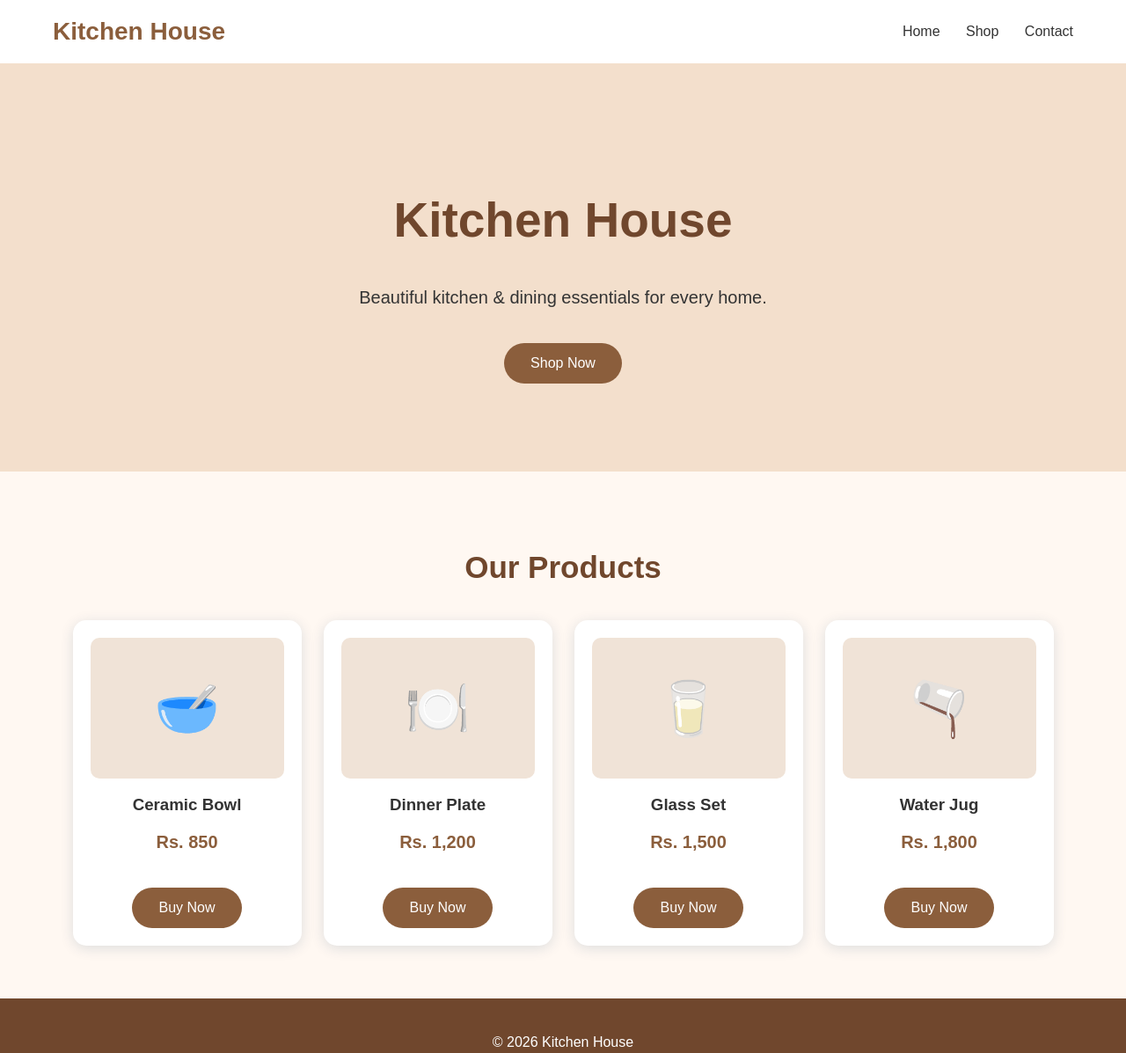
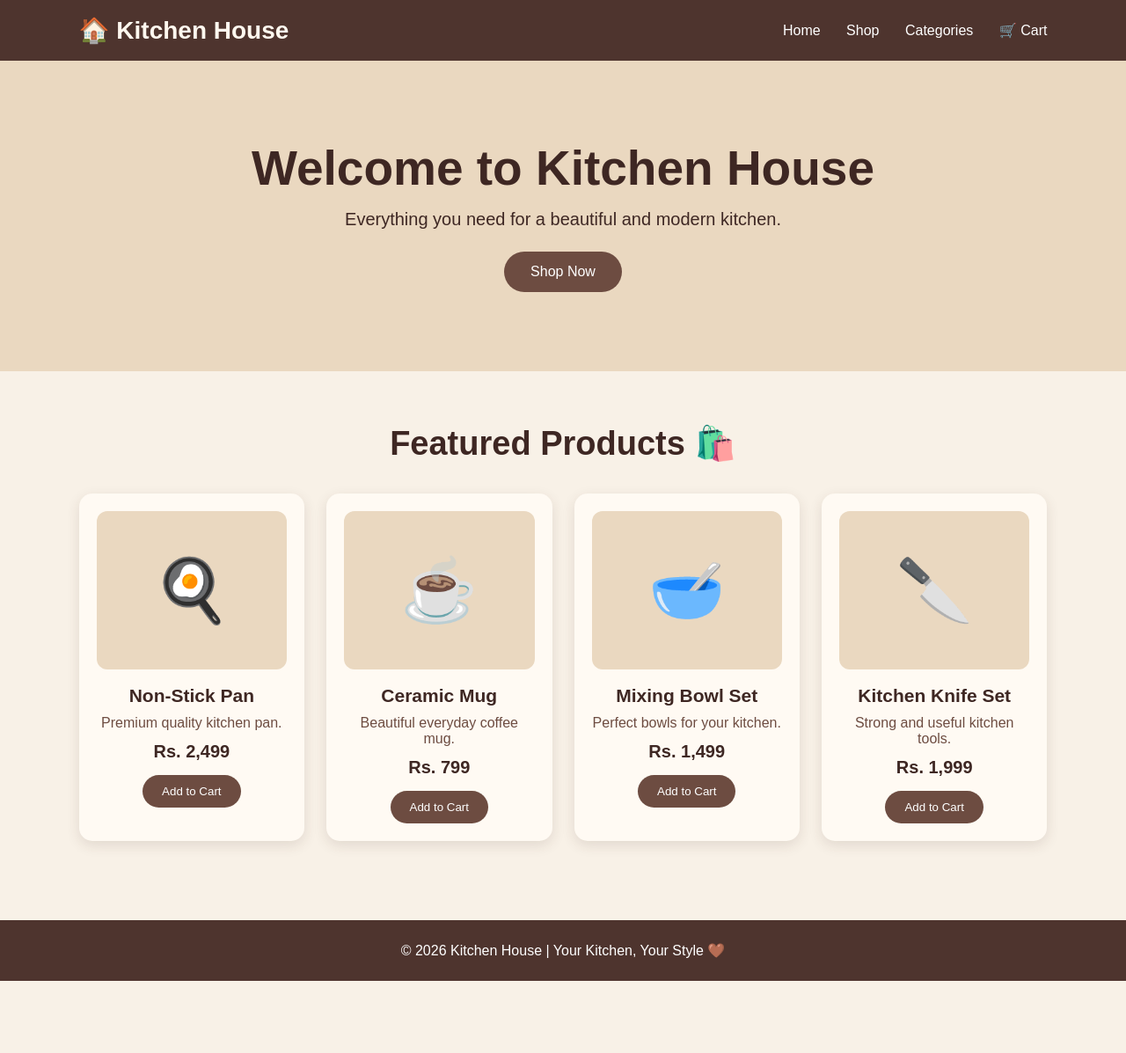
Before and after one commit to ayeshakhaleel/kitchen-house, a plain HTML site: page index.html in a window 1280 px wide. Shown: the whole page at 88% size. After the commit the page ends 1115 px from the top, so only its background shows below. Drawn offline with Linux system fonts and the light colour scheme.

Commit message:
Refactor index.html for better layout and styling
Updated HTML structure, styles, and content for improved layout and design.

```diff
--- a/index.html
+++ b/index.html
@@ -1,171 +1,235 @@
  <!DOCTYPE html>
-<html>
+<html lang="en">
 <head>
+    <meta charset="UTF-8">
+    <meta name="viewport" content="width=device-width, initial-scale=1.0">
     <title>Kitchen House</title>
 
     <style>
-        body {
+        * {
             margin: 0;
-            font-family: Arial, sans-serif;
-            background: #fff8f2;
-            color: #333;
+            padding: 0;
+            box-sizing: border-box;
         }
 
-        header {
-            background: white;
-            padding: 20px 60px;
+        body {
+            font-family: Arial, sans-serif;
+            background: #f8f1e7;
+            color: #3e2723;
+        }
+
+        /* NAVBAR */
+        nav {
+            background: #4e342e;
+            padding: 18px 7%;
             display: flex;
             justify-content: space-between;
             align-items: center;
-            box-shadow: 0 2px 10px #ddd;
         }
 
         .logo {
+            color: #fff8ef;
             font-size: 28px;
             font-weight: bold;
-            color: #8b5e3c;
         }
 
         nav a {
+            color: white;
+            text-decoration: none;
             margin-left: 25px;
-            text-decoration: none;
-            color: #333;
         }
 
+        nav a:hover {
+            color: #d7a86e;
+        }
+
+        /* HERO */
         .hero {
             text-align: center;
-            padding: 100px 20px;
-            background: #f3dfcc;
+            padding: 90px 20px;
+            background: #ead8c0;
         }
 
         .hero h1 {
             font-size: 55px;
-            color: #70472d;
+            margin-bottom: 15px;
         }
 
         .hero p {
             font-size: 20px;
+            margin-bottom: 25px;
         }
 
-        .button {
+        .shop-btn {
             display: inline-block;
-            background: #8b5e3c;
+            background: #6d4c41;
             color: white;
             padding: 14px 30px;
             border-radius: 25px;
             text-decoration: none;
-            margin-top: 20px;
+        }
+
+        /* PRODUCTS */
+        .products-section {
+            padding: 60px 7%;
+            text-align: center;
+        }
+
+        .products-section h2 {
+            font-size: 38px;
+            margin-bottom: 35px;
         }
 
         .products {
-            padding: 60px;
-            text-align: center;
-        }
-
-        .products h2 {
-            color: #70472d;
-            font-size: 35px;
-        }
-
-        .product-container {
-            display: flex;
-            justify-content: center;
+            display: grid;
+            grid-template-columns: repeat(auto-fit, minmax(220px, 1fr));
             gap: 25px;
-            flex-wrap: wrap;
-            margin-top: 40px;
         }
 
         .product {
-            background: white;
-            width: 220px;
+            background: #fffaf3;
             padding: 20px;
             border-radius: 15px;
-            box-shadow: 0 3px 15px #ddd;
+            box-shadow: 0 5px 15px rgba(62, 39, 35, 0.12);
         }
 
         .product-image {
-            height: 160px;
-            background: #f0e3d7;
+            height: 180px;
+            background: #ead8c0;
+            border-radius: 12px;
             display: flex;
             justify-content: center;
             align-items: center;
-            font-size: 60px;
-            border-radius: 10px;
+            font-size: 70px;
+            margin-bottom: 18px;
+        }
+
+        .product h3 {
+            font-size: 21px;
+            margin-bottom: 10px;
+        }
+
+        .product p {
+            color: #6d4c41;
+            margin-bottom: 12px;
         }
 
         .price {
-            color: #8b5e3c;
             font-size: 20px;
             font-weight: bold;
+            margin-bottom: 15px;
         }
 
+        .cart-btn {
+            background: #6d4c41;
+            color: white;
+            border: none;
+            padding: 11px 22px;
+            border-radius: 20px;
+            cursor: pointer;
+        }
+
+        .cart-btn:hover {
+            background: #3e2723;
+        }
+
+        /* FOOTER */
         footer {
-            background: #70472d;
+            background: #4e342e;
             color: white;
             text-align: center;
             padding: 25px;
+            margin-top: 30px;
+        }
+
+        @media (max-width: 600px) {
+            nav {
+                flex-direction: column;
+                gap: 15px;
+            }
+
+            nav a {
+                margin: 0 8px;
+            }
+
+            .hero h1 {
+                font-size: 40px;
+            }
         }
     </style>
 </head>
 
 <body>
 
-<header>
-    <div class="logo">Kitchen House</div>
+    <!-- NAVBAR -->
+    <nav>
+        <div class="logo">🏠 Kitchen House</div>
 
-    <nav>
+        <div>
             <a href="#">Home</a>
-        <a href="#products">Shop</a>
-        <a href="#">Contact</a>
+            <a href="#shop">Shop</a>
+            <a href="#">Categories</a>
+            <a href="#">🛒 Cart</a>
+        </div>
     </nav>
-</header>
 
+    <!-- HERO -->
     <section class="hero">
-    <h1>Kitchen House</h1>
-    <p>Beautiful kitchen & dining essentials for every home.</p>
-    <a href="#products" class="button">Shop Now</a>
+        <h1>Welcome to Kitchen House</h1>
+
+        <p>
+            Everything you need for a beautiful and modern kitchen.
+        </p>
+
+        <a href="#shop" class="shop-btn">Shop Now</a>
     </section>
 
-<section class="products" id="products">
+    <!-- PRODUCTS -->
+    <section class="products-section" id="shop">
 
-    <h2>Our Products</h2>
+        <h2>Featured Products 🛍️</h2>
 
-    <div class="product-container">
+        <div class="products">
+
+            <div class="product">
+                <div class="product-image">🍳</div>
+                <h3>Non-Stick Pan</h3>
+                <p>Premium quality kitchen pan.</p>
+                <div class="price">Rs. 2,499</div>
+                <button class="cart-btn">Add to Cart</button>
+            </div>
+
+            <div class="product">
+                <div class="product-image">☕</div>
+                <h3>Ceramic Mug</h3>
+                <p>Beautiful everyday coffee mug.</p>
+                <div class="price">Rs. 799</div>
+                <button class="cart-btn">Add to Cart</button>
+            </div>
 
             <div class="product">
                 <div class="product-image">🥣</div>
-            <h3>Ceramic Bowl</h3>
-            <p class="price">Rs. 850</p>
-            <a href="#" class="button">Buy Now</a>
+                <h3>Mixing Bowl Set</h3>
+                <p>Perfect bowls for your kitchen.</p>
+                <div class="price">Rs. 1,499</div>
+                <button class="cart-btn">Add to Cart</button>
             </div>
 
             <div class="product">
-            <div class="product-image">🍽️</div>
-            <h3>Dinner Plate</h3>
-            <p class="price">Rs. 1,200</p>
-            <a href="#" class="button">Buy Now</a>
-        </div>
-
-        <div class="product">
-            <div class="product-image">🥛</div>
-            <h3>Glass Set</h3>
-            <p class="price">Rs. 1,500</p>
-            <a href="#" class="button">Buy Now</a>
-        </div>
-
-        <div class="product">
-            <div class="product-image">🫗</div>
-            <h3>Water Jug</h3>
-            <p class="price">Rs. 1,800</p>
-            <a href="#" class="button">Buy Now</a>
+                <div class="product-image">🔪</div>
+                <h3>Kitchen Knife Set</h3>
+                <p>Strong and useful kitchen tools.</p>
+                <div class="price">Rs. 1,999</div>
+                <button class="cart-btn">Add to Cart</button>
             </div>
 
         </div>
 
     </section>
 
+    <!-- FOOTER -->
     <footer>
-    <p>© 2026 Kitchen House</p>
+        <p>© 2026 Kitchen House | Your Kitchen, Your Style 🤎</p>
     </footer>
 
 </body>
```
Lines whose indentation alone changed are shown as unchanged.
